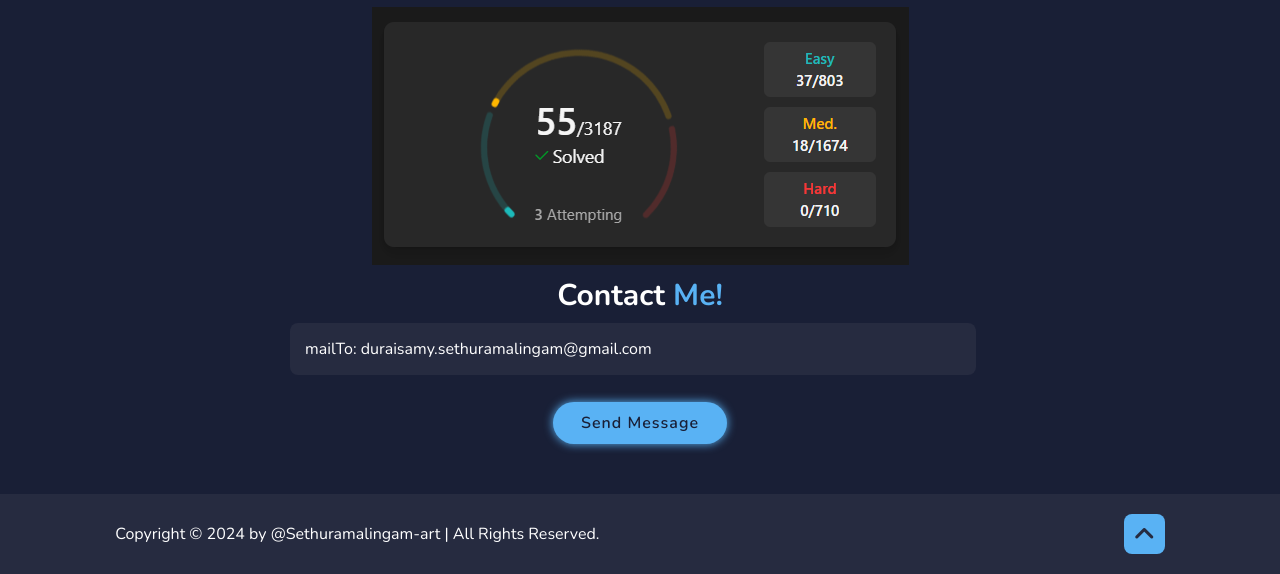
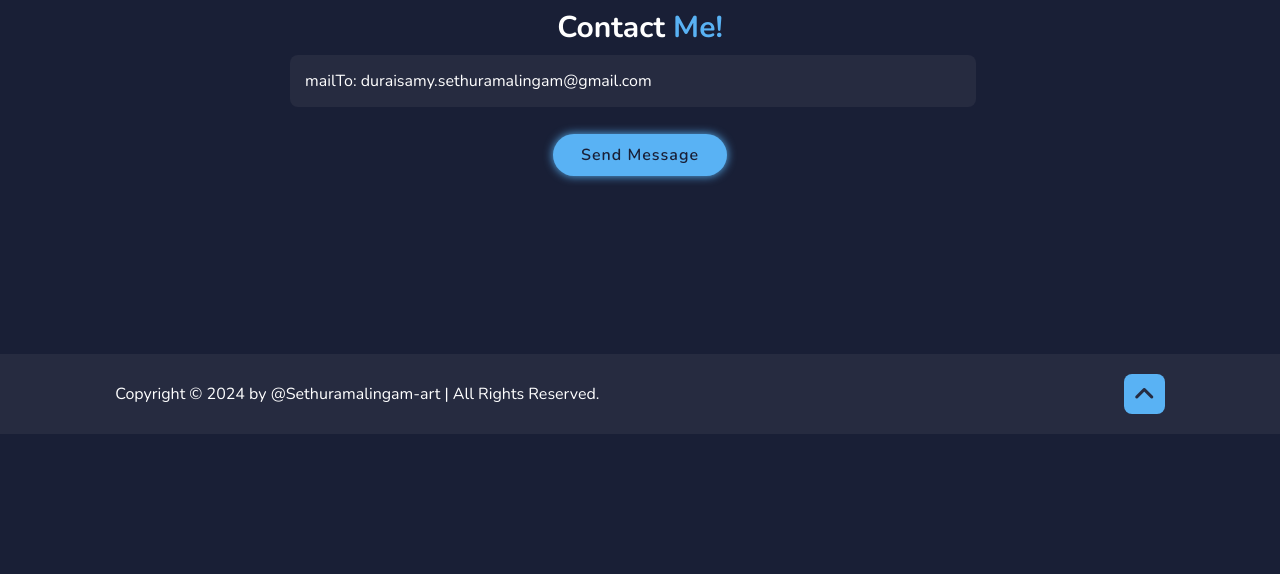
Before and after one commit to Sethuramalingam-art/Sethuramalingam-Duraisamy-Portfolio, a plain HTML site: page index.html in a window 1280 px wide. Shown: the part 3990-4564 px from the top of the page. After the commit the page ends 4424 px from the top, so only its background shows below. Drawn offline with nearby package versions, Linux system fonts and the light colour scheme.

Commit message:
commit for last change

```diff
--- a/index.html
+++ b/index.html
@@ -237,7 +237,6 @@
       <h2 class="heading">Contributions</h2>
       <div class="contributions">
           <img src="img/github.png" alt="" />
-          <img src="img/DSA.png" alt="" />
         </div>
       </div>
       <form>
```
